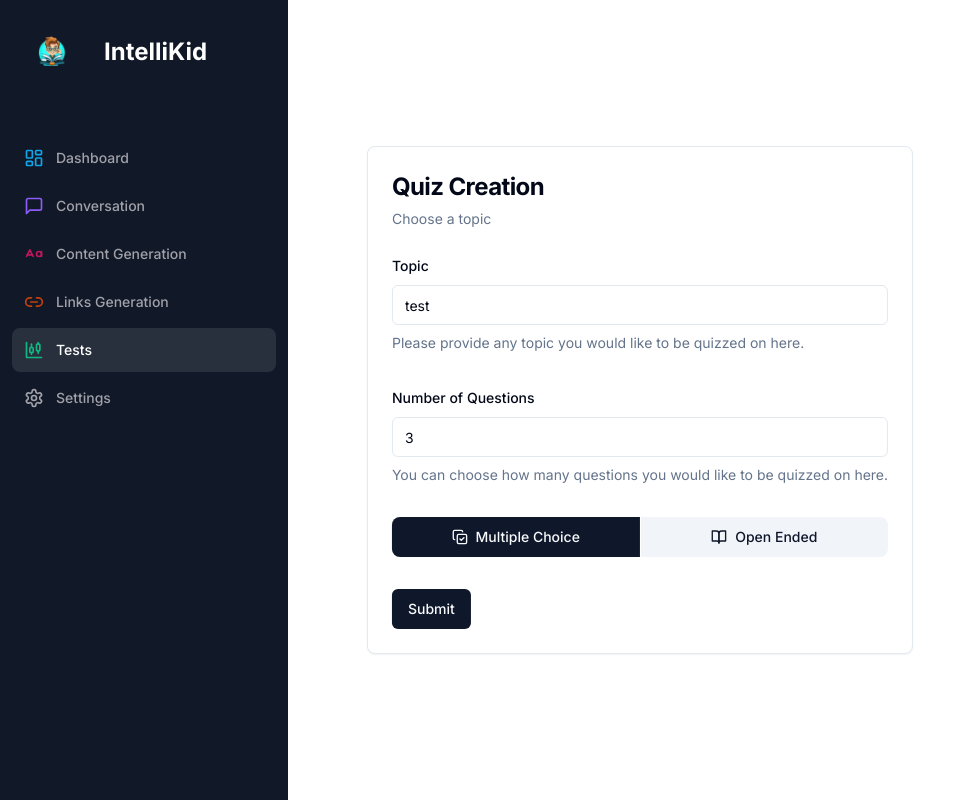
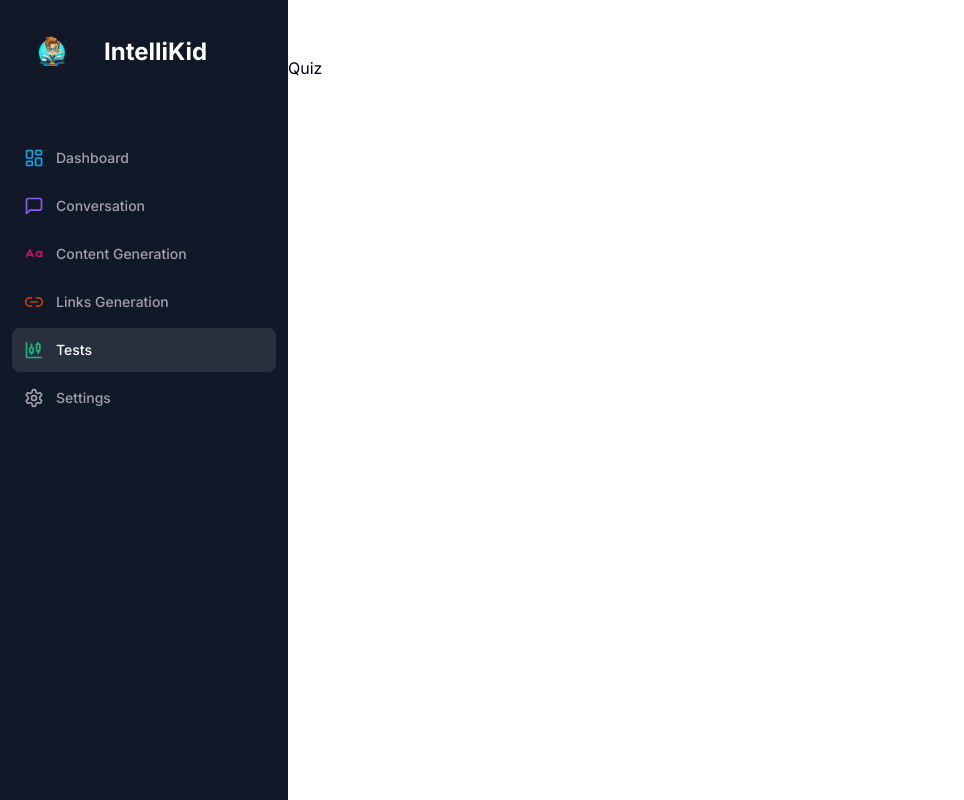
Before and after one commit to Sandhya-Thakur/newdashboard, a Next.js app: page /testcontent in a window 1280 px wide. Shown: the whole page, without its empty margins (0-964 px from the left). Built offline with nearby package versions, Linux system fonts and the light colour scheme.

Commit message:
Updated React code

```diff
--- a/app/(dashboard)/(routes)/testcontent/page.tsx
+++ b/app/(dashboard)/(routes)/testcontent/page.tsx
@@ -1,150 +1,9 @@
-"use client";
-import { quizCreationSchema } from "./constant";
-import React from "react";
-import { z } from "zod";
-import { useForm } from "react-hook-form";
-import { zodResolver } from "@hookform/resolvers/zod";
-import {
-  Form,
-  FormControl,
-  FormDescription,
-  FormField,
-  FormItem,
-  FormLabel,
-  FormMessage,
-} from "@/components/ui/form";
-import { Button } from "@/components/ui/button";
-import { Input } from "@/components/ui/input";
-import { BookOpen, CopyCheck } from "lucide-react";
-import { Separator } from "@/components/ui/separator";
-import axios, { AxiosError } from "axios";
-import { useToast } from "@/components/ui/use-toast";
-import { useRouter } from "next/navigation";
-import {
-  Card,
-  CardContent,
-  CardDescription,
-  CardHeader,
-  CardTitle,
-} from "@/components/ui/card";
-
-
-
-type Input = z.infer<typeof quizCreationSchema>;
-
-const QuizCreation = () => {
-  const router = useRouter();
-  const [showLoader, setShowLoader] = React.useState(false);
-  const [finishedLoading, setFinishedLoading] = React.useState(false);
-  const { toast } = useToast();
-
-  const form = useForm<Input>({
-    resolver: zodResolver(quizCreationSchema),
-    defaultValues: {
-      topic: "test",
-      type: "mcq",
-      amount: 3,
-    },
-  });
-
-  const onSubmit = async (data: Input) => {
-    console.log(data);
-  };
-
-  form.watch();
-
-  const isLoading = form.formState.isSubmitting;
-
+const Quiz = () => {
   return (
-    <div className="absolute -translate-x-1/2 -translate-y-1/2 top-1/2 left-1/2">
-      <Card>
-        <CardHeader>
-          <CardTitle className="text-2xl font-bold">Quiz Creation</CardTitle>
-          <CardDescription>Choose a topic</CardDescription>
-        </CardHeader>
-        <CardContent>
-          <Form {...form}>
-            <form onSubmit={form.handleSubmit(onSubmit)} className="space-y-8">
-              <FormField
-                control={form.control}
-                name="topic"
-                render={({ field }) => (
-                  <FormItem>
-                    <FormLabel>Topic</FormLabel>
-                    <FormControl>
-                      <Input placeholder="Enter a topic" {...field} />
-                    </FormControl>
-                    <FormDescription>
-                      Please provide any topic you would like to be quizzed on
-                      here.
-                    </FormDescription>
-                    <FormMessage />
-                  </FormItem>
-                )}
-              />
-              <FormField
-                control={form.control}
-                name="amount"
-                render={({ field }) => (
-                  <FormItem>
-                    <FormLabel>Number of Questions</FormLabel>
-                    <FormControl>
-                      <Input
-                        placeholder="How many questions?"
-                        type="number"
-                        {...field}
-                        onChange={(e) => {
-                          form.setValue("amount", parseInt(e.target.value));
-                        }}
-                        min={1}
-                        max={10}
-                      />
-                    </FormControl>
-                    <FormDescription>
-                      You can choose how many questions you would like to be
-                      quizzed on here.
-                    </FormDescription>
-                    <FormMessage />
-                  </FormItem>
-                )}
-              />
-
-              <div className="flex justify-between">
-                <Button
-                  variant={
-                    form.getValues("type") === "mcq" ? "default" : "secondary"
-                  }
-                  className="w-1/2 rounded-none rounded-l-lg"
-                  onClick={() => {
-                    form.setValue("type", "mcq");
-                  }}
-                  type="button"
-                >
-                  <CopyCheck className="w-4 h-4 mr-2" /> Multiple Choice
-                </Button>
-                <Separator orientation="vertical" />
-                <Button
-                  variant={
-                    form.getValues("type") === "open_ended"
-                      ? "default"
-                      : "secondary"
-                  }
-                  className="w-1/2 rounded-none rounded-r-lg"
-                  onClick={() => form.setValue("type", "open_ended")}
-                  type="button"
-                >
-                  <BookOpen className="w-4 h-4 mr-2" /> Open Ended
-                </Button>
-              </div>
-              <Button disabled={isLoading} type="submit">
-                Submit
-              </Button>
-            </form>
-          </Form>
-        </CardContent>
-      </Card>
+    <div>
+      <h1>Quiz</h1>
     </div>
   );
 };
 
-export default QuizCreation;
+export default Quiz;
```
